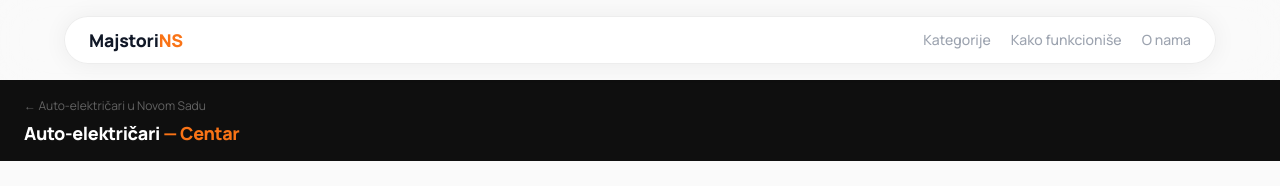
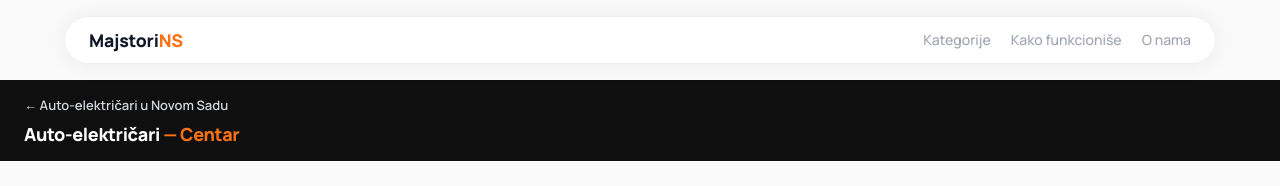
Before and after one commit to dusko44/majstorns, a Next.js app: page /auto-elektricar/centar in a window 1280 px wide. Shown: the top 186 px of the page. Built offline with nearby package versions, Linux system fonts and the light colour scheme; no server answers; the database is empty.

Commit message:
fix: osvetljeni nadnaslov i podnaslov na stranici kategorije
Link i broj majstora promenili boju sa nevidljive (0.35 opacity)
na #d1d5db i #9ca3af — jasno vidljivo na tamnoj pozadini.

Co-Authored-By: Claude Sonnet 4.6 <noreply@anthropic.com>

```diff
--- a/app/[slug]/[kvart]/page.tsx
+++ b/app/[slug]/[kvart]/page.tsx
@@ -74,38 +74,15 @@ export default async function NeighborhoodPage({
 
   const header = (
     <div style={{ background: "#0f0f0f", padding: "0.75rem 1.5rem 1rem" }}>
-      <Link
-        href={`/${slug}`}
-        style={{
-          fontSize: "0.75rem",
-          color: "rgba(255,255,255,0.35)",
-          textDecoration: "none",
-          display: "inline-block",
-          marginBottom: "0.5rem",
-        }}
-      >
+      <Link href={`/${slug}`} style={{ fontSize: "0.8125rem", fontWeight: 600, color: "#d1d5db", textDecoration: "none", display: "inline-block", marginBottom: "0.5rem" }}>
         ← {category.plural} u Novom Sadu
       </Link>
-      <h1
-        style={{
-          fontSize: "1.125rem",
-          fontWeight: 800,
-          color: "#ffffff",
-          letterSpacing: "-0.02em",
-          lineHeight: 1.2,
-        }}
-      >
+      <h1 style={{ fontSize: "1.125rem", fontWeight: 800, color: "#ffffff", letterSpacing: "-0.02em", lineHeight: 1.2 }}>
         {category.plural}
         <span style={{ color: "#f97316" }}> — {neighborhood.name}</span>
       </h1>
       {craftsmen.length > 0 && (
-        <p
-          style={{
-            fontSize: "0.75rem",
-            color: "rgba(255,255,255,0.35)",
-            marginTop: "0.2rem",
-          }}
-        >
+        <p style={{ fontSize: "0.75rem", color: "#9ca3af", marginTop: "0.2rem" }}>
           {craftsmen.length} majstora u radijusu {RADIUS_KM} km
         </p>
       )}
--- a/app/[slug]/page.tsx
+++ b/app/[slug]/page.tsx
@@ -42,7 +42,7 @@ export default async function CategoryPage({
 
   const header = (
     <div style={{ background: "#0f0f0f", padding: "0.75rem 1.5rem 1rem" }}>
-      <Link href="/kategorije" style={{ fontSize: "0.8125rem", fontWeight: 600, color: "#ffffff", textDecoration: "none", display: "inline-flex", alignItems: "center", gap: "0.375rem", marginBottom: "0.75rem", background: "rgba(255,255,255,0.1)", border: "1px solid rgba(255,255,255,0.15)", borderRadius: "999px", padding: "0.3rem 0.75rem 0.3rem 0.5rem" }}>
+      <Link href="/kategorije" style={{ fontSize: "0.8125rem", fontWeight: 600, color: "#d1d5db", textDecoration: "none", display: "inline-block", marginBottom: "0.5rem" }}>
         ← Kategorije
       </Link>
       <h1 style={{ fontSize: "1.125rem", fontWeight: 800, color: "#ffffff", letterSpacing: "-0.02em", lineHeight: 1.2 }}>
@@ -50,7 +50,7 @@ export default async function CategoryPage({
         <span style={{ color: "#f97316" }}> u Novom Sadu</span>
       </h1>
       {craftsmen && craftsmen.length > 0 && (
-        <p style={{ fontSize: "0.75rem", color: "rgba(255,255,255,0.65)", marginTop: "0.2rem" }}>
+        <p style={{ fontSize: "0.75rem", color: "#9ca3af", marginTop: "0.2rem" }}>
           {craftsmen.length} majstora pronađeno
         </p>
       )}
```
